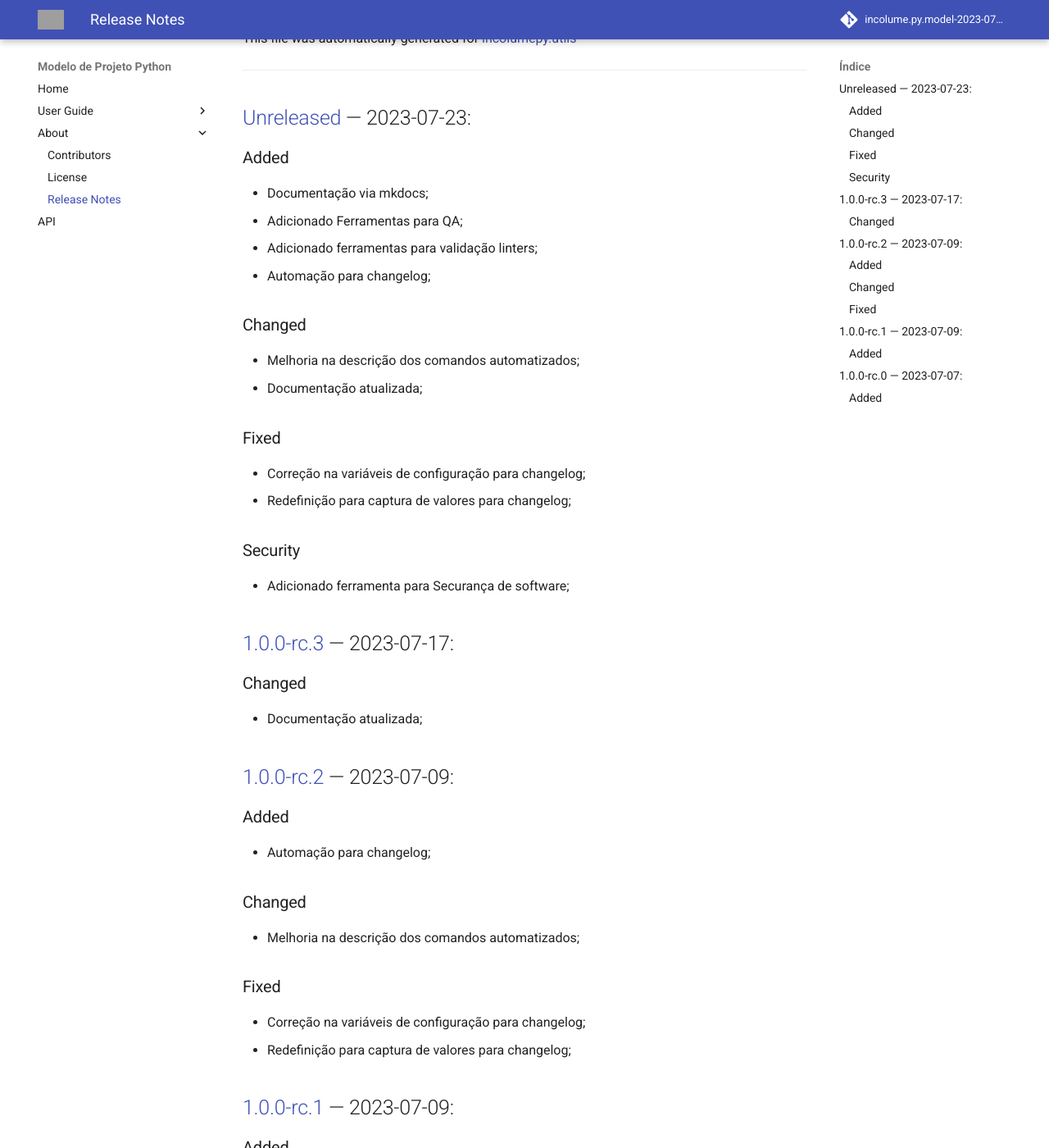
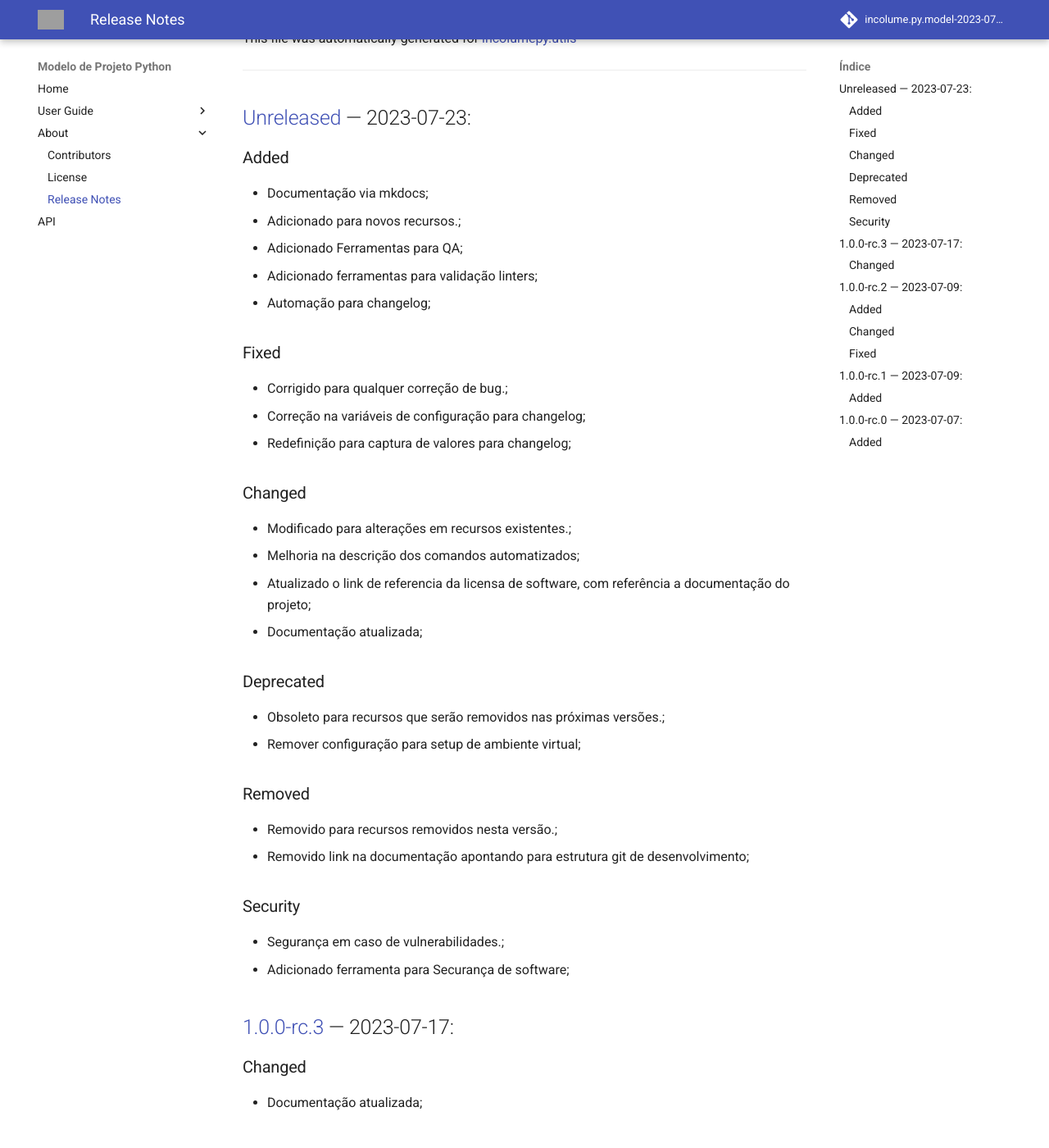
Before and after one commit to incolume-treinamentos/incolume.py.model-2023-07-05, an MkDocs documentation site: the page built from docs/about/CHANGELOG.md, in a window 1280 px wide and 1400 px high, scrolled down 254 px. Shown: the whole window at 82% size. Built offline with MkDocs 1.6.1 and Material for MkDocs 9.7.7, drawn with Linux system fonts in a browser that asks for light colours; comment, search, counter and statistics services are not loaded; grey boxes are pictures that could not be loaded.

Commit message:
docs: Atualização do CHANGELOG.md

```diff
--- a/docs/about/CHANGELOG.md
+++ b/docs/about/CHANGELOG.md
@@ -13,16 +13,27 @@ This file was automatically generated for [incolumepy.utils](https://gitlab.com/
 ## [Unreleased]	 &#8212; 	2023-07-23:
 ### Added
   - Documentação via mkdocs;
+  - Adicionado para novos recursos.;
   - Adicionado Ferramentas para QA;
   - Adicionado ferramentas para validação linters;
   - Automação para changelog;
-### Changed
-  - Melhoria na descrição dos comandos automatizados;
-  - Documentação atualizada;
 ### Fixed
+  - Corrigido para qualquer correção de bug.;
   - Correção na variáveis de configuração para changelog;
   - Redefinição para captura de valores para changelog;
+### Changed
+  - Modificado para alterações em recursos existentes.;
+  - Melhoria na descrição dos comandos automatizados;
+  - Atualizado o link de referencia da licensa de software, com referência a documentação do projeto;
+  - Documentação atualizada;
+### Deprecated
+  - Obsoleto para recursos que serão removidos nas próximas versões.;
+  - Remover configuração para setup de ambiente virtual;
+### Removed
+  - Removido para recursos removidos nesta versão.;
+  - Removido link na documentação apontando para estrutura git de desenvolvimento;
 ### Security
+  - Segurança em caso de vulnerabilidades.;
   - Adicionado ferramenta para Securança de software;
 
 ## [1.0.0-rc.3]	 &#8212; 	2023-07-17:
```
